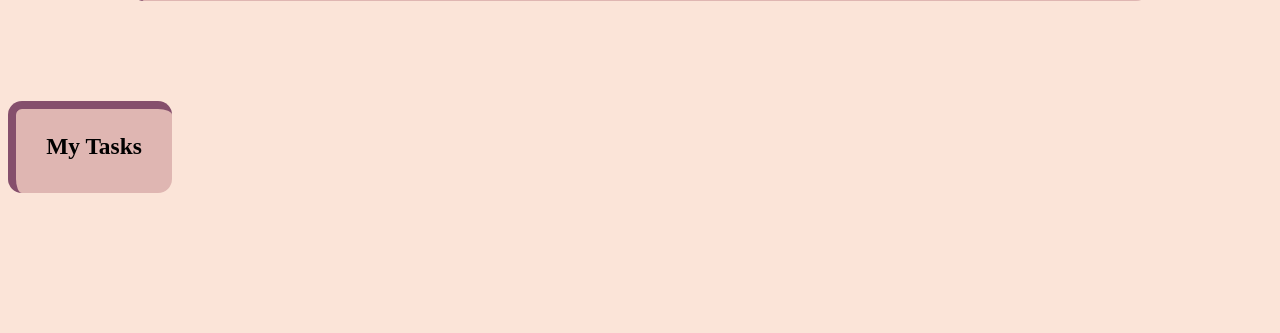
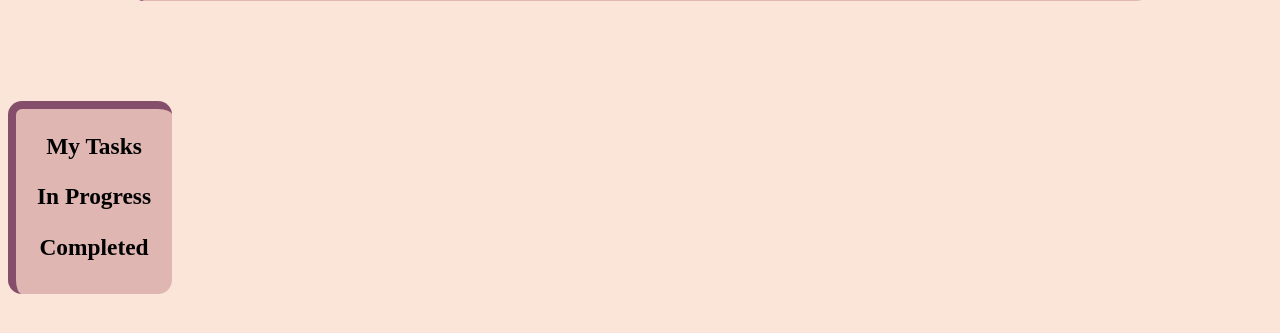
Before and after one commit to jingyi8282/Mini-IT-Project, a Flask app: page /tasks in a window 1280 px wide. Shown: the part 206-539 px from the top of the page. Run offline with Flask 3, Linux system fonts and the light colour scheme.

Commit message:
Created (in progress & completed) column

```diff
--- a/templates/tasks.html
+++ b/templates/tasks.html
@@ -19,6 +19,8 @@
 </section>
 
 <div class="tasks_list">
+
+    <div class="task_column">
         <h3> My Tasks </h3>
         <ul>
             {% for t in tasks %}
@@ -31,5 +33,15 @@
         </ul>
     </div>
 
+    <div class="task_column">
+        <h3> In Progress </h3>
+    </div>
+
+    <div class="task_column">
+        <h3> Completed </h3>
+    </div>
+
+</div>
+
 </body>
 </html>
```
Lines whose indentation alone changed are shown as unchanged.
